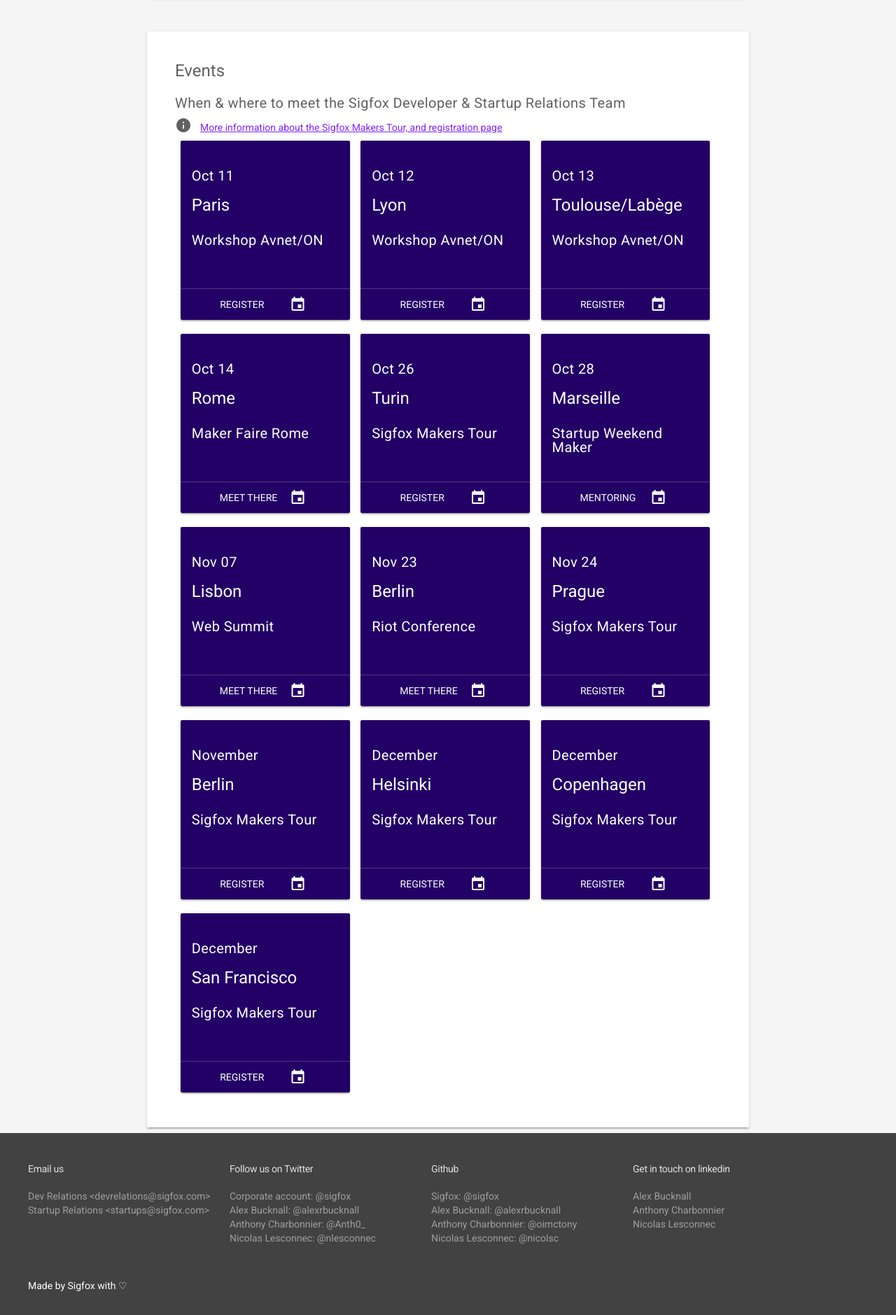
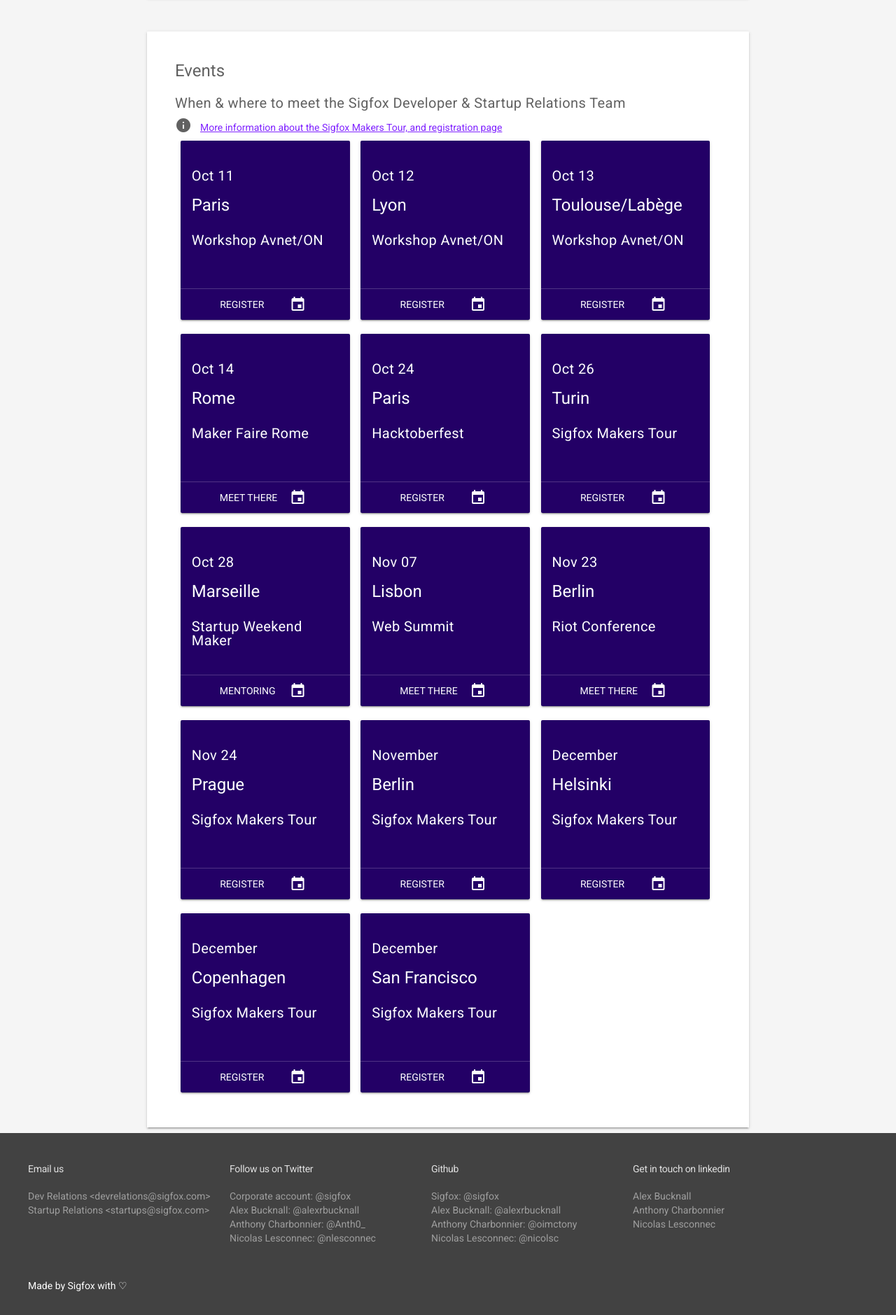
Before and after one commit to sigfox/makers.sigfox.com, a Jekyll site: the page built from index.html, in a window 1280 px wide. Shown: the part 1607-3486 px from the top of the page at 70% size. Built offline with Jekyll 4.4.1, drawn with Linux system fonts in a browser that asks for light colours.

Commit message:
Events : add Hacktoberfest

```diff
--- a/_data/events.yml
+++ b/_data/events.yml
@@ -1,3 +1,9 @@
+- name: Hacktoberfest
+  date: 2016/10/24
+  location: Paris
+  url: https://www.eventbrite.fr/e/billets-hacktoberfest-paris-28500299162
+  desc: Register
+
 - name: Startup Weekend Maker
   date: 2016/10/28
   location: Marseille
```
